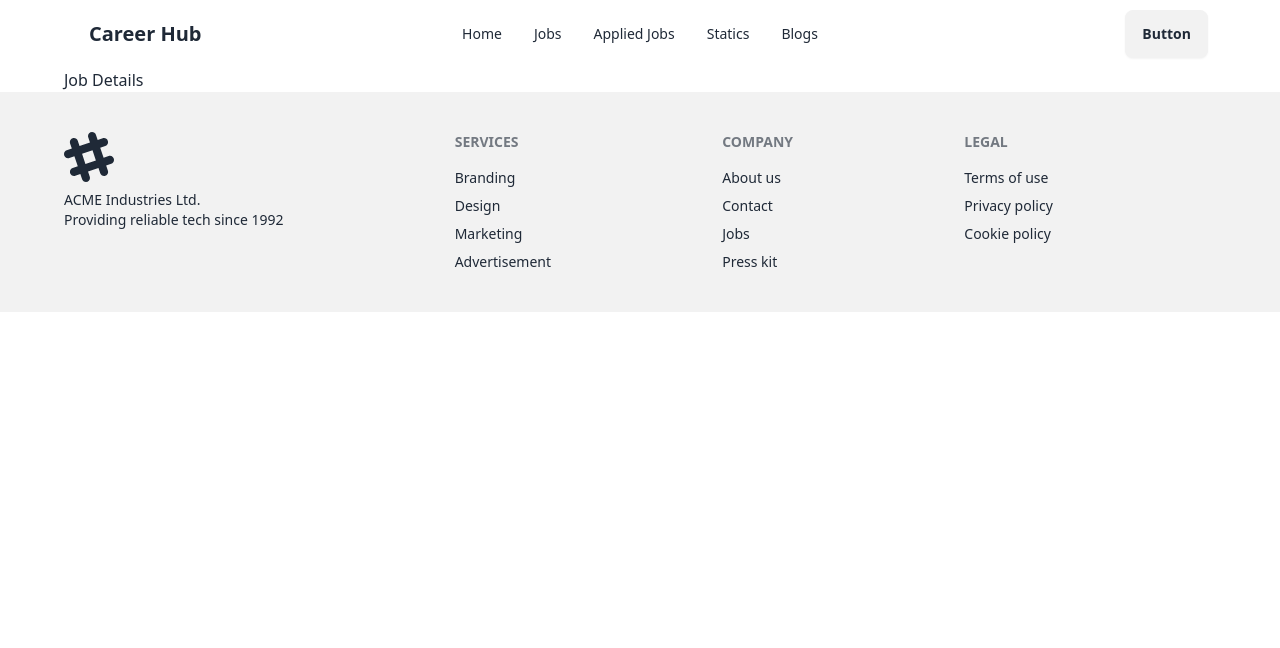
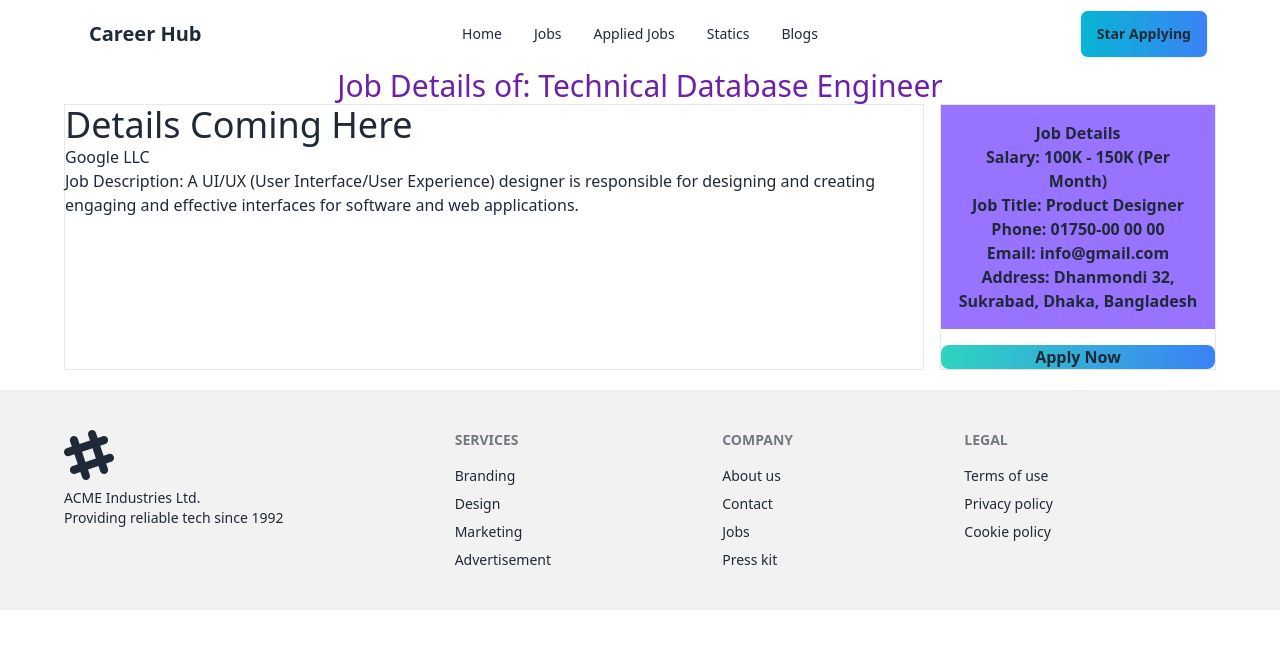
Before and after one commit to IEEEMOSTAFA/React-Career-Dom-Pro, a React (Vite) app: page /job/1 in a window 1280 px wide. Shown: the top 648 px of the page. Built offline with nearby package versions, Linux system fonts and the light colour scheme.

Commit message:
load job details addedd

```diff
--- a/package.json
+++ b/package.json
@@ -16,6 +16,7 @@
     "react-dom": "^18.3.1",
     "react-icons": "^5.3.0",
     "react-router-dom": "^6.26.1",
+    "react-toastify": "^10.0.5",
     "sort-by": "^1.2.0"
   },
   "devDependencies": {
--- a/src/components/Header/Header.jsx
+++ b/src/components/Header/Header.jsx
@@ -48,7 +48,7 @@ const Header = () => {
                 </ul>
             </div>
             <div className="navbar-end">
-                <a className="btn">Button</a>
+                <a className="btn bg-gradient-to-r from-cyan-500 to-blue-500">Star Applying</a>
             </div>
         </div>
     );
--- a/src/components/JobDetails/JobDetails.jsx
+++ b/src/components/JobDetails/JobDetails.jsx
@@ -1,35 +1,44 @@
-// import { useLoaderData, useParams } from "react-router-dom";
-
-
-// const JobDetails = () => {
-//     const jobs = useLoaderData();
-//     const {id} = useParams();
-//     console.log(id,jobs);
-//     return (
-//         <div>
-//             <h2>Job Details Off</h2>
-//         </div>
-//     );
-// };
-
-// export default JobDetails;
-
-
-
 import { useLoaderData, useParams } from "react-router-dom";
+import { ToastContainer, toast } from 'react-toastify';
+import 'react-toastify/dist/ReactToastify.css';
 
 const JobDetails = () => {
   const jobs = useLoaderData();
   const { id } = useParams();
   const idInt = parseInt(id);
-    // const job = jobs.find(job => job.id === id);
   const job = jobs.find(job => job.id === idInt);
   console.log(job);
 
+  const notify = () => toast("You have applied successfully!");
+
   return (
-        <div>
-          <h2>Job Details</h2>
-
+    <div className="mb-5">
+      <h2 className="text-3xl text-center text-purple-800">Job Details of: {job?.job_title}</h2>
+      <div className="grid gap-4 md:grid-cols-4">
+        <div className="border md:col-span-3">
+          <h2 className="text-4xl">Details Coming Here</h2>
+          <p>{job?.company_name}</p>
+          <p>
+            Job Description: A UI/UX (User Interface/User Experience) designer is responsible for designing and creating engaging and effective interfaces for software and web applications.
+            {/* Other job details here */}
+          </p>
+        </div>
+        <div className="border md:col-span-1 font-semibold text-center">
+          <div className="bg-[#9873FF] p-4">
+            <h4>Job Details</h4>
+            <p>Salary: 100K - 150K (Per Month)</p>
+            <p>Job Title: Product Designer</p>
+            <p>Phone: 01750-00 00 00</p>
+            <p>Email: info@gmail.com</p>
+            <p>Address: Dhanmondi 32, Sukrabad, Dhaka, Bangladesh</p>
+          </div>
+          <button onClick={notify} className="mt-4 w-full rounded-lg bg-gradient-to-r from-teal-400 to-blue-500 hover:from-pink-500 hover:to-orange-500">
+            Apply Now
+          </button>
+        </div>
+      </div>
+      {/* Ensure the ToastContainer is placed here */}
+      <ToastContainer />
     </div>
   );
 };
--- a/src/main.jsx
+++ b/src/main.jsx
@@ -29,7 +29,7 @@ const router = createBrowserRouter([
         path: '/job/:id',
         element: <JobDetails />,
         // Assuming the jobs.json is in the public folder:
-        loader: () => fetch('/jobs.json')
+        loader: () => fetch('/jobs.json')  // Do not load all data load only what you need
       }
     ]
   }
--- /dev/null
+++ b/src/utility/localstorage.js
@@ -0,0 +1,19 @@
+const getStoredJobApplication = () => {
+    const storedJobApplication = localStorage.getItem('job-application');
+    if(storedJobApplication){
+        return  JSON.parse(storedJobApplication);
+    }
+    return [];
+}
+
+const saveJobApplication = id =>{
+    const storedJobApplications = getStoredJobApplication();
+    const exists = storedJobApplications.find(job => job.id === id)
+    if(!exists){
+        storedJobApplications.push(id);
+        localStorage.setItm('job-application',JSON.stringify(storedJobApplications))
+    }
+
+}
+// export default saveJobApplication;
+export {saveJobApplication}
```
Also changed, not shown: 1 other file (tests, documents, lock files or other folders). Lines whose indentation alone changed are shown as unchanged.
